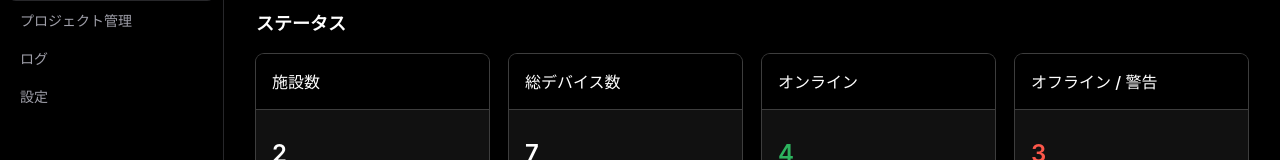
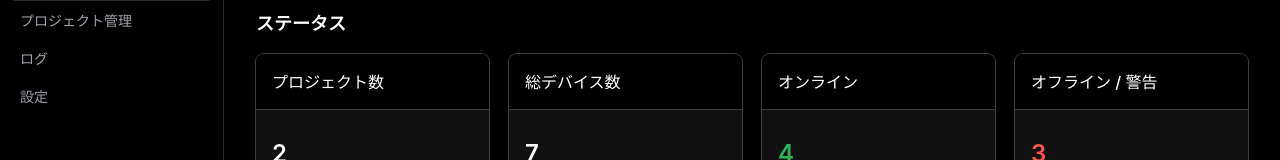
Before and after one commit to s-yoshida-33/portal-cms, a React (Vite) app: page /1/home/overview in a window 1280 px wide. Shown: the part 167-327 px from the top of the page. Built offline with nearby package versions, Linux system fonts and the light colour scheme; no server answers.

Commit message:
fix: UI テキストの「施設数」を「プロジェクト数」に変更

```diff
--- a/src/pages/Home.tsx
+++ b/src/pages/Home.tsx
@@ -54,7 +54,7 @@ export function Home() {
               <div className="overflow-hidden rounded-lg bg-[#111111] shadow-xs ring-1 ring-[#3d3d3d] w-full flex flex-col">
                 <header className="justify-between py-0 flex items-center gap-2 bg-black border-b border-[#3d3d3d] h-14 px-4 text-base font-medium text-[#999999]">
                   <div className="flex min-w-0 items-center gap-2">
-                    <span className="truncate text-white">施設数</span>
+                    <span className="truncate text-white">プロジェクト数</span>
                   </div>
                 </header>
                 <div className="p-4 flex flex-col justify-center min-h-22">
```
